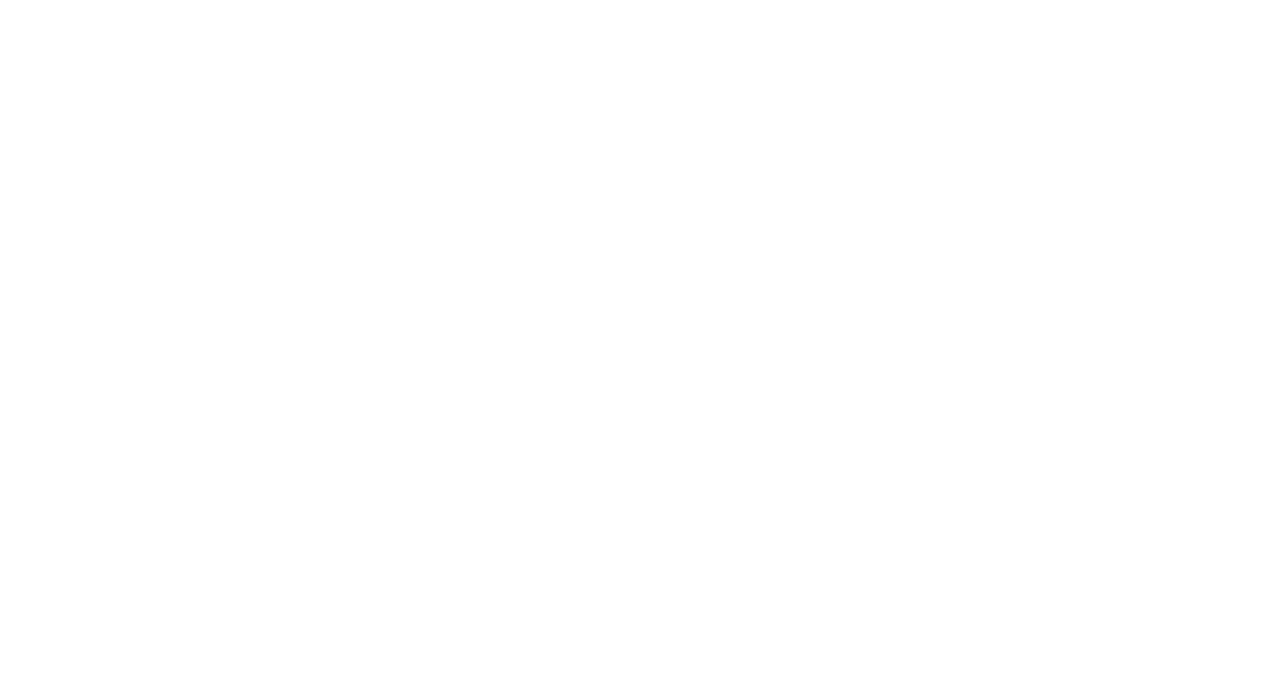
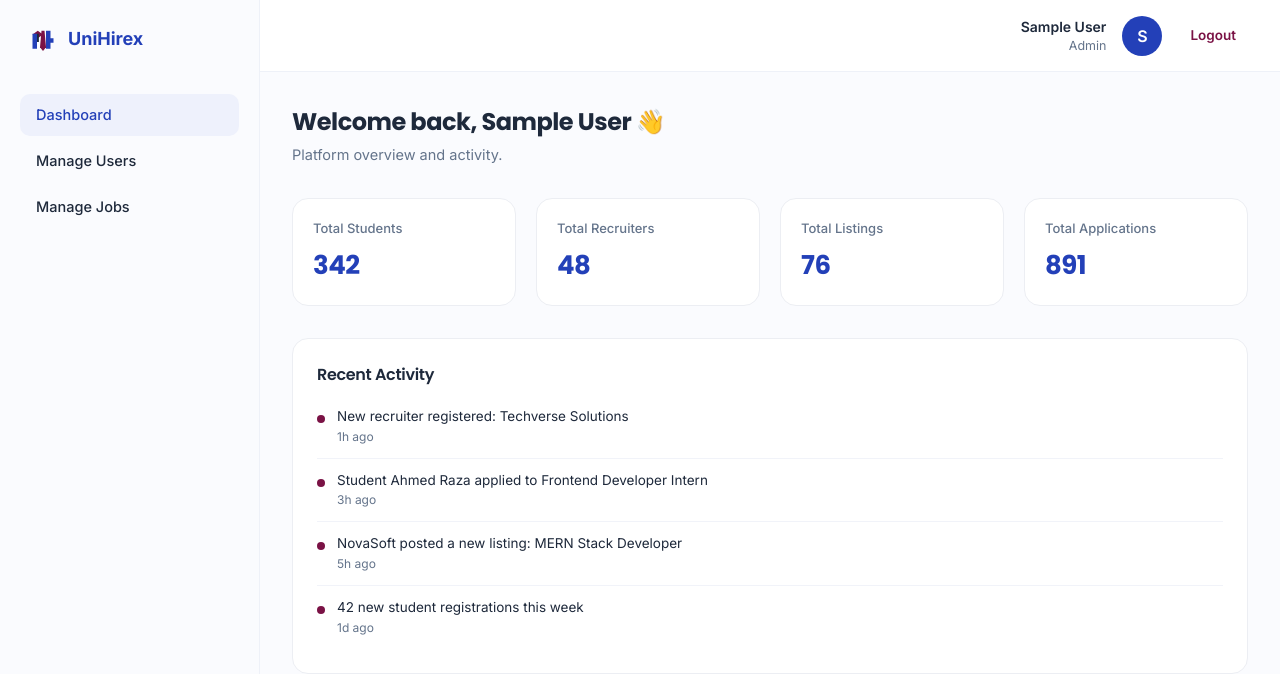
Before and after one commit to Sehar-Tahir/UniHirex_Recruitment_Platform, a React (Vite) app in the folder frontend/: page /admin/dashboard in a window 1280 px wide. Before the commit this address had no page. Shown: the top 674 px of the page. Built offline with nearby package versions, Linux system fonts and the light colour scheme; sample sign-in values are in the browser's storage.

Commit message:
admin dashboard

```diff
--- a/frontend/src/App.jsx
+++ b/frontend/src/App.jsx
@@ -24,12 +24,15 @@ import ApplicantsReviewPage from "./pages/recruiter/ApplicantsReviewPage";
 import SearchCandidatesPage from "./pages/recruiter/SearchCandidatesPage";
 import CandidateDetailsPage from "./pages/recruiter/CandidateDetailsPage";
 
+import AdminDashboard from "./pages/admin/AdminDashboard";
+
 
 const App = () => {
   return (
     <>
       <AuthProvider>
       <div style={{ ...fontBody, color: COLORS.textDark, background: "#fff" }} className="overflow-x-hidden">
+
         <Routes>
           <Route path="/" element={<LandingPage />} />
           <Route path="/register" element={<Register />} />
@@ -59,6 +62,14 @@ const App = () => {
               <Route path="/recruiter/candidates/:id" element={<CandidateDetailsPage />} />
             </Route>
           </Route>
+
+          <Route element={<ProtectedRoute allowedRoles={["admin"]} />}>
+            <Route element={<DashboardLayout />}>
+              <Route path="/admin/dashboard" element={<AdminDashboard />} />
+            </Route>
+          </Route>
+
+
         </Routes>
       </div>
     </AuthProvider>
--- /dev/null
+++ b/frontend/src/components/dashboard/admin/ActivityItem.jsx
@@ -0,0 +1,18 @@
+import React from "react";
+import { COLORS, fontBody } from "../../../theme";
+
+export default function ActivityItem({ text, time }) {
+  return (
+    <div className="flex gap-3 py-3 border-b border-[#F1F3F9] last:border-0">
+      <div className="w-2 h-2 rounded-full mt-2 shrink-0" style={{ background: COLORS.accent }} />
+      <div>
+        <p className="text-[13.5px] leading-snug" style={{ ...fontBody, color: COLORS.textDark }}>
+          {text}
+        </p>
+        <p className="text-[12px] mt-0.5" style={{ ...fontBody, color: COLORS.textMuted }}>
+          {time}
+        </p>
+      </div>
+    </div>
+  );
+}
--- /dev/null
+++ b/frontend/src/components/dashboard/admin/AdminStatCard.jsx
@@ -0,0 +1,15 @@
+import React from "react";
+import { COLORS, fontHead, fontBody } from "../../../theme";
+
+export default function AdminStatCard({ label, value }) {
+  return (
+    <div className="border border-[#ECEEF3] rounded-2xl p-5 bg-white">
+      <p className="text-[13px] font-medium mb-2" style={{ ...fontBody, color: COLORS.textMuted }}>
+        {label}
+      </p>
+      <p className="text-[26px] font-bold" style={{ ...fontHead, color: COLORS.primary }}>
+        {value}
+      </p>
+    </div>
+  );
+}
--- /dev/null
+++ b/frontend/src/data/mockAdminData.js
@@ -0,0 +1,30 @@
+// Temporary mock data — replace with real API calls in Phase 2
+
+export const mockAdminStats = {
+  totalStudents: 342,
+  totalRecruiters: 48,
+  totalListings: 76,
+  totalApplications: 891,
+};
+
+export const mockRecentActivity = [
+  { id: 1, text: "New recruiter registered: Techverse Solutions", time: "1h ago" },
+  { id: 2, text: "Student Ahmed Raza applied to Frontend Developer Intern", time: "3h ago" },
+  { id: 3, text: "NovaSoft posted a new listing: MERN Stack Developer", time: "5h ago" },
+  { id: 4, text: "42 new student registrations this week", time: "1d ago" },
+];
+
+export const mockUsers = [
+  { id: 1, name: "Ahmed Raza", email: "ahmed.raza@iub.edu.pk", role: "student", status: "Active", joinedOn: "2026-06-01" },
+  { id: 2, name: "Fatima Noor", email: "fatima.noor@lums.edu.pk", role: "student", status: "Active", joinedOn: "2026-06-03" },
+  { id: 3, name: "Techverse Solutions", email: "hr@techverse.example.com", role: "recruiter", status: "Active", joinedOn: "2026-05-20" },
+  { id: 4, name: "NovaSoft", email: "careers@novasoft.example.com", role: "recruiter", status: "Active", joinedOn: "2026-05-25" },
+  { id: 5, name: "Bilal Khan", email: "bilal.khan@nu.edu.pk", role: "student", status: "Suspended", appliedOn: "2026-06-10", joinedOn: "2026-06-10" },
+];
+
+export const mockAdminListings = [
+  { id: 1, title: "Frontend Developer Intern", company: "Techverse Solutions", type: "Internship", status: "Active", postedOn: "2026-07-01" },
+  { id: 2, title: "MERN Stack Developer", company: "NovaSoft", type: "Full-time", status: "Active", postedOn: "2026-06-28" },
+  { id: 3, title: "React Developer", company: "CodeCrafters", type: "Part-time", status: "Flagged", postedOn: "2026-06-20" },
+  { id: 4, title: "QA Intern", company: "ByteForge", type: "Internship", status: "Closed", postedOn: "2026-05-15" },
+];
--- /dev/null
+++ b/frontend/src/pages/admin/AdminDashboard.jsx
@@ -0,0 +1,37 @@
+import React from "react";
+import { COLORS, fontHead, fontBody } from "../../theme";
+import { useAuth } from "../../context/AuthContext";
+import AdminStatCard from "../../components/dashboard/admin/AdminStatCard";
+import ActivityItem from "../../components/dashboard/admin/ActivityItem";
+import { mockAdminStats, mockRecentActivity } from "../../data/mockAdminData";
+
+export default function AdminDashboard() {
+  const { user } = useAuth();
+
+  return (
+    <div>
+      <h1 className="text-[24px] font-bold mb-1" style={{ ...fontHead, color: COLORS.textDark }}>
+        Welcome back, {user?.name || "Admin"} 👋
+      </h1>
+      <p className="text-[14.5px] mb-8" style={{ ...fontBody, color: COLORS.textMuted }}>
+        Platform overview and activity.
+      </p>
+
+      <div className="grid grid-cols-2 lg:grid-cols-4 gap-5 mb-8">
+        <AdminStatCard label="Total Students" value={mockAdminStats.totalStudents} />
+        <AdminStatCard label="Total Recruiters" value={mockAdminStats.totalRecruiters} />
+        <AdminStatCard label="Total Listings" value={mockAdminStats.totalListings} />
+        <AdminStatCard label="Total Applications" value={mockAdminStats.totalApplications} />
+      </div>
+
+      <div className="border border-[#ECEEF3] rounded-2xl p-6 bg-white">
+        <h3 className="text-[16px] font-semibold mb-2" style={{ ...fontHead, color: COLORS.textDark }}>
+          Recent Activity
+        </h3>
+        {mockRecentActivity.map((a) => (
+          <ActivityItem key={a.id} {...a} />
+        ))}
+      </div>
+    </div>
+  );
+}
```
